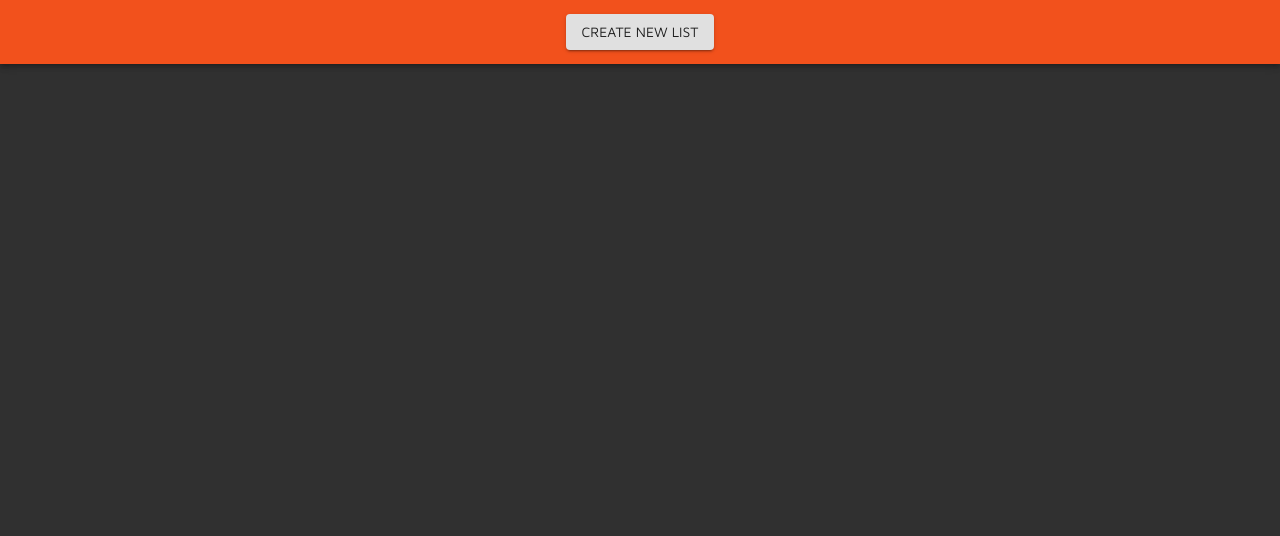
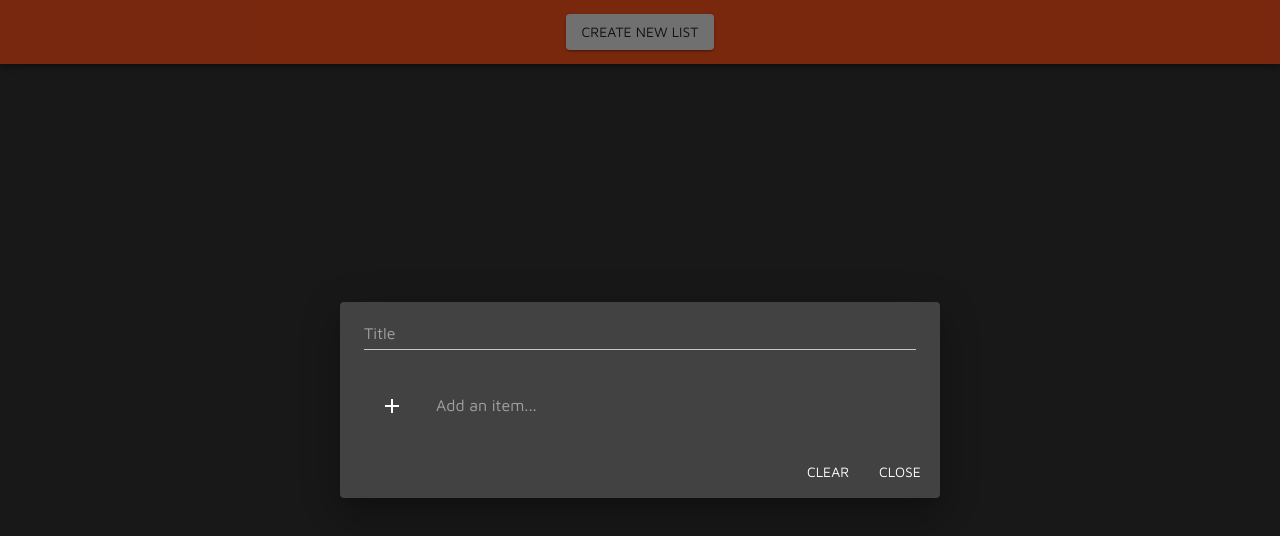
Before and after one commit to eggdev/keep-clone, a React (Create React App) app: page /list/1 in a window 1280 px wide. Before the commit this address led to /. Shown: the top 536 px of the page. Built offline with nearby package versions, Linux system fonts and the light colour scheme; the HTML template or start-up script is replaced by a standard one.

Commit message:
Adding object through ListLibrary instead of finding in array

```diff
--- a/src/components/Checkbox/Checkbox.js
+++ b/src/components/Checkbox/Checkbox.js
@@ -1,9 +1,16 @@
-import React from 'react';
-const Checkbox = () => {
+import React from "react";
+import MuiCheckbox from "@material-ui/core/Checkbox";
+
+const Checkbox = ({ checked, handleCheck }) => {
   return (
-    <div>
-      <p>Checkbox Component</p>
-    </div>
+    <MuiCheckbox
+      checked={checked}
+      edge="start"
+      tabIndex={-1}
+      disableRipple
+      size="small"
+      onClick={handleCheck}
+    />
   );
 };
 
--- a/src/components/Input/Input.js
+++ b/src/components/Input/Input.js
@@ -1,9 +1,45 @@
 import React from "react";
+import { makeStyles } from "@material-ui/core/styles";
+import IconButton from "@material-ui/core/IconButton";
 import InputBase from "@material-ui/core/InputBase";
 import InputAdornment from "@material-ui/core/InputAdornment";
+import Close from "@material-ui/icons/Close";
 
-const Input = () => {
-  return <InputBase />;
+const useStyles = makeStyles((theme) => ({
+  checkedInput: {
+    textDecoration: "line-through",
+  },
+}));
+
+const Input = ({
+  task = { checked: false, value: "" },
+  newItem = null,
+  disabled = null,
+}) => {
+  const { checkedInput } = useStyles();
+
+  return (
+    <InputBase
+      className={task.checked ? checkedInput : ""}
+      placeholder="Add an item..."
+      fullWidth
+      data-testid="input"
+      {...(!disabled &&
+        !newItem && {
+          endAdornment: (
+            <InputAdornment position="end">
+              <IconButton
+                data-testid="remove-item"
+                onClick={() => {}}
+                edge="end"
+              >
+                <Close />
+              </IconButton>
+            </InputAdornment>
+          ),
+        })}
+    />
+  );
 };
 
 export default Input;
--- a/src/components/Item/Item.js
+++ b/src/components/Item/Item.js
@@ -16,7 +16,7 @@ const CardContent = withStyles((theme) => ({
 }))(MuiCardContent);
 
 const Item = ({ listDetails, openEditableList, updateListItem }) => {
-  const handleListClick = () => openEditableList(listDetails.id);
+  const handleListClick = () => openEditableList(listDetails);
 
   return (
     <Grid item xs={12} sm={6} md={4} lg={3}>
--- a/src/components/Task/Task.js
+++ b/src/components/Task/Task.js
@@ -16,7 +16,7 @@ const Task = ({
       <ListItemIcon>
         {checkbox ? <Checkbox checked={task.checked} /> : <Add edge="start" />}
       </ListItemIcon>
-      <Input value={task.value} disabled />
+      <Input task={task} disabled newItem />
     </ListItem>
   );
 };
--- a/src/components/TaskList/TaskList.js
+++ b/src/components/TaskList/TaskList.js
@@ -5,7 +5,11 @@ import Task from "../Task/Task";
 
 const EmptyInput = ({ ref, props }) => <Task ref={ref} {...props} />;
 
-const TaskList = ({ listItems, updateListItem, disabled = null }) => {
+const TaskList = ({
+  listItems = [],
+  updateListItem = () => {},
+  disabled = null,
+}) => {
   const emptyRef = React.createRef();
   return (
     <List>
--- a/src/routes/ListLibrary/ListLibrary.js
+++ b/src/routes/ListLibrary/ListLibrary.js
@@ -1,19 +1,21 @@
-import React from "react";
+import React, { useState } from "react";
 import { useSelector } from "react-redux";
 import { useHistory, useRouteMatch } from "react-router-dom";
 import Grid from "@material-ui/core/Grid";
 
 import Item from "../../components/Item/Item";
-import EditableList from "../EditableList/EditableList";
+import ListPage from "../ListPage/ListPage";
 
 const ListLibrary = () => {
+  const [openedList, setOpenedList] = useState();
   const history = useHistory();
   const routeMatch = useRouteMatch("/list/:id");
   const isExact = routeMatch && routeMatch.isExact;
   const { activeLists } = useSelector((state) => state.lists);
 
-  const openEditableList = (id) => {
-    history.push(`/list/${id}`);
+  const openEditableList = (listDetails) => {
+    setOpenedList(listDetails);
+    history.push(`/list/${listDetails.id}`);
   };
 
   const clearRoute = () => {
@@ -35,10 +37,11 @@ const ListLibrary = () => {
         />
       ))}
       {isExact && (
-        <EditableList
+        <ListPage
           showDialog={isExact}
           setShowDialog={clearRoute}
           updateListItem={updateListItem}
+          listDetails={openedList}
         />
       )}
     </Grid>
--- /dev/null
+++ b/src/routes/ListPage/ListPage.js
@@ -0,0 +1,71 @@
+import React, { useState } from "react";
+import { makeStyles } from "@material-ui/core/styles";
+import Dialog from "@material-ui/core/Dialog";
+import TextField from "@material-ui/core/TextField";
+import DialogTitle from "@material-ui/core/DialogTitle";
+import DialogContent from "@material-ui/core/DialogContent";
+import DialogActions from "@material-ui/core/DialogActions";
+import Button from "@material-ui/core/Button";
+
+import TaskList from "../../components/TaskList/TaskList";
+
+const useStyles = makeStyles(() => ({
+  dialogContainer: {
+    width: "100%",
+  },
+}));
+
+const ListPage = ({
+  showDialog,
+  setShowDialog,
+  newList = false,
+  listDetails = { title: "", listItems: [] },
+}) => {
+  const { dialogContainer } = useStyles();
+
+  const [listObject, setListObject] = useState(listDetails);
+
+  const handleTitleChange = (evt) => {
+    setListObject({
+      ...listObject,
+      title: evt.target.value,
+    });
+  };
+
+  const handleClearList = () => {
+    setListObject(listDetails);
+  };
+
+  const onClose = () => {
+    setShowDialog(false);
+  };
+
+  return (
+    <Dialog
+      open={showDialog}
+      onClose={onClose}
+      maxWidth="sm"
+      PaperProps={{
+        className: dialogContainer,
+      }}
+    >
+      <DialogTitle>
+        <TextField
+          placeholder="Title"
+          value={listObject.title}
+          onChange={handleTitleChange}
+          fullWidth
+        />
+      </DialogTitle>
+      <DialogContent>
+        <TaskList />
+      </DialogContent>
+      <DialogActions>
+        <Button onClick={handleClearList}>Clear</Button>
+        <Button onClick={onClose}>Close</Button>
+      </DialogActions>
+    </Dialog>
+  );
+};
+
+export default ListPage;
```
Also changed, not shown: 1 other file (tests, documents, lock files or other folders).
